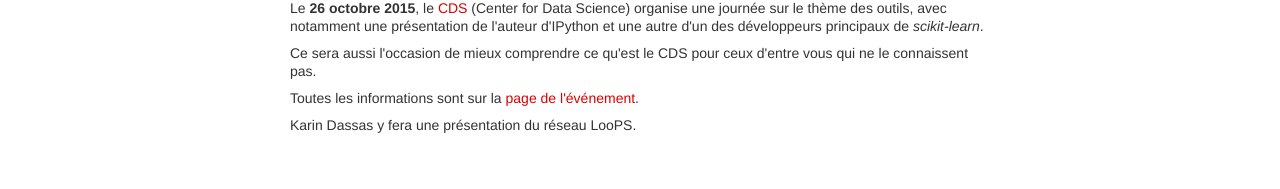
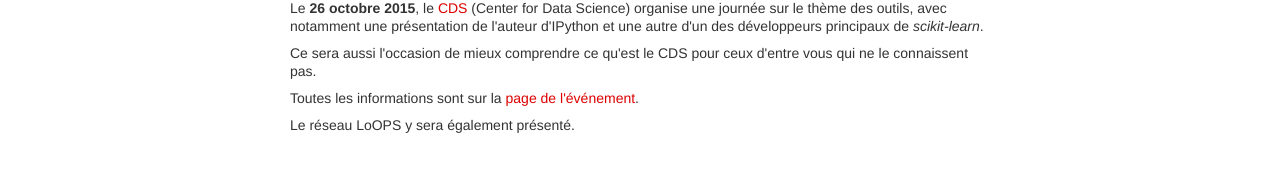
Before and after one commit to reseau-loops/reseau-loops.github.com, a Jekyll site: the page built from journee_cds_2015_10.html, in a window 1280 px wide. Shown: the part 111-300 px from the top of the page. Built offline with Jekyll 4.4.1, drawn with Linux system fonts in a browser that asks for light colours; Markdown is read by kramdown in place of the engine named in the settings; comment, search, counter and statistics services are not loaded.

Commit message:
hop suppression du nom

```diff
--- a/journee_cds_2015_10.html
+++ b/journee_cds_2015_10.html
@@ -20,5 +20,5 @@
 <a href="https://indico.lal.in2p3.fr/event/2987/">page de l'événement</a>.
 </p>
 <p>
-Karin Dassas y fera une présentation du réseau LooPS.
+Le réseau LoOPS y sera également présenté.
 </p>
```
